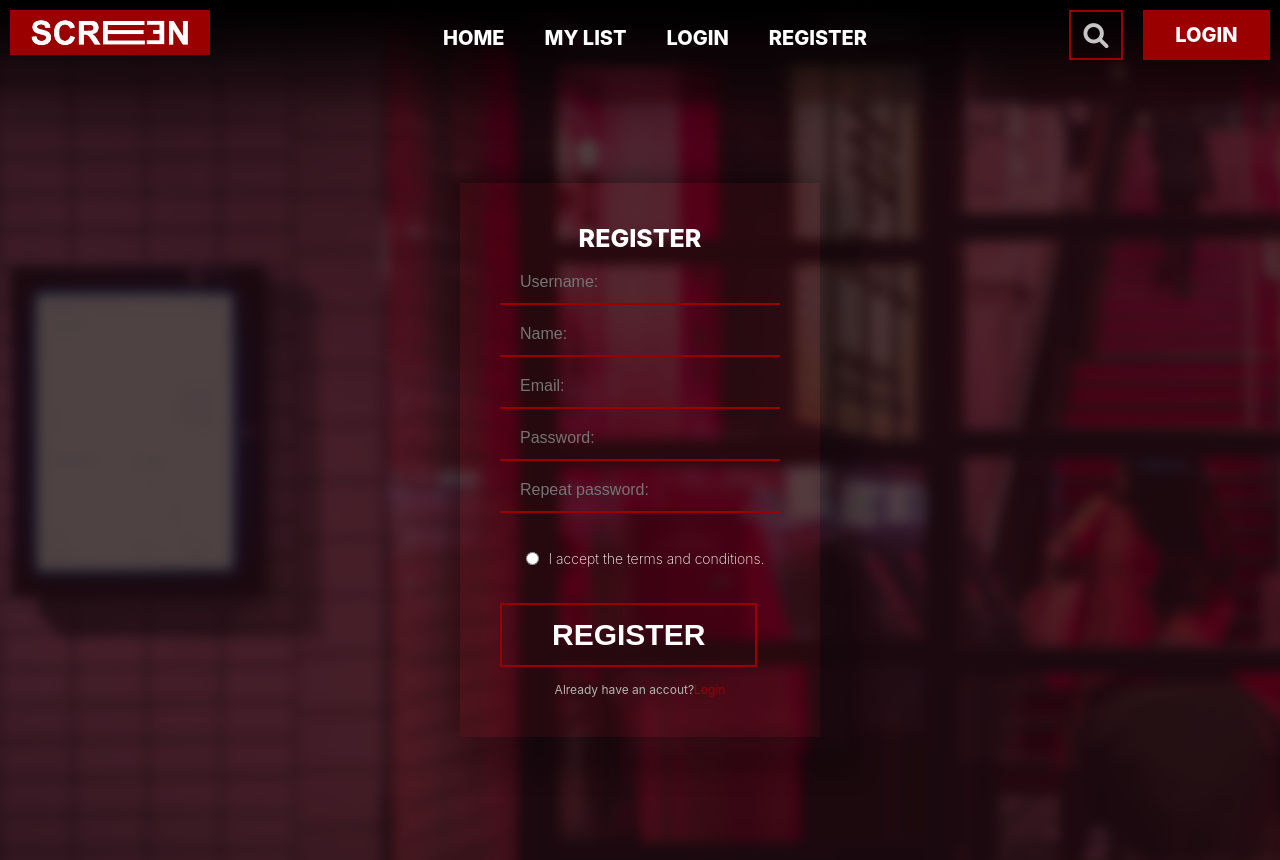
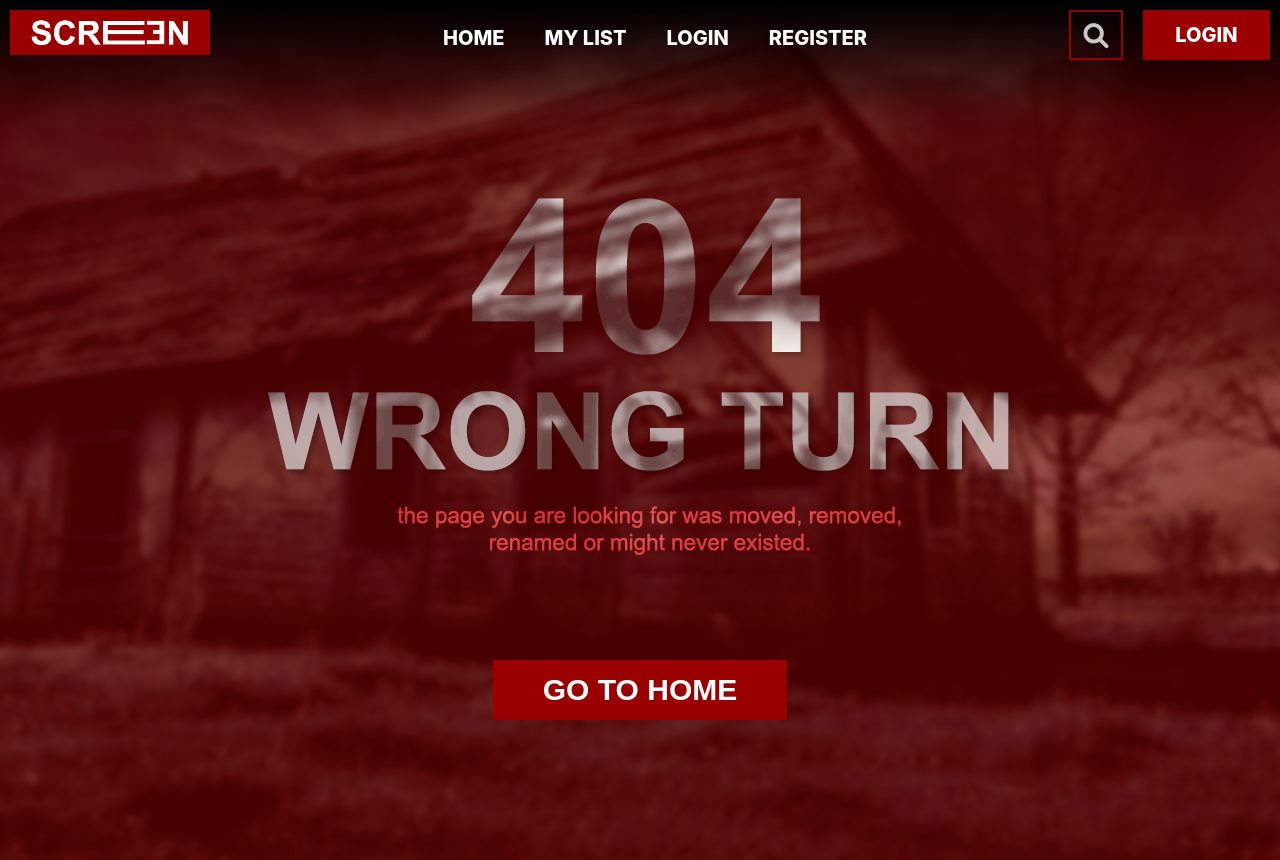
Before and after one commit to PenkoG/react-app-course-project, a React (Create React App) app: page / in a window 1280 px wide. After the commit the page ends 800 px from the top, so only its background shows below. Built offline with nearby package versions, Linux system fonts and the light colour scheme.

Commit message:
simple routes created
Added paths in navigation component and several routes in the App file.

```diff
--- a/src/App.js
+++ b/src/App.js
@@ -1,7 +1,8 @@
 import './App.css';
+import { Routes, Route } from 'react-router-dom';
 
-import Header from "./components/Header";
-import LoginPage from "./components/Login/LoginPage";
+import Header from './components/Header';
+import LoginPage from './components/Login/LoginPage';
 import RegisterPage from './components/Register/RegisterPage';
 import MyListPage from './components/MyList/MyListPage';
 import HomePage from './components/Home/HomePage';
@@ -14,7 +15,16 @@ function App() {
   return (
     <div className="App">
       <Header />
-      <RegisterPage />
+
+      <Routes>
+        <Route path="/login" element={<LoginPage />} />
+        <Route path="/register" element={<RegisterPage />} />
+        <Route path="/my-list" element={<MyListPage />} />
+        <Route path="/home" element={<HomePage />} />
+        <Route path="/details" element={<DetailsTrailer />} />
+        <Route path="/create" element={<CreatePage />} />
+        <Route path="/*" element={<Page404 />} />
+      </Routes>
 
     </div>
   );
```
